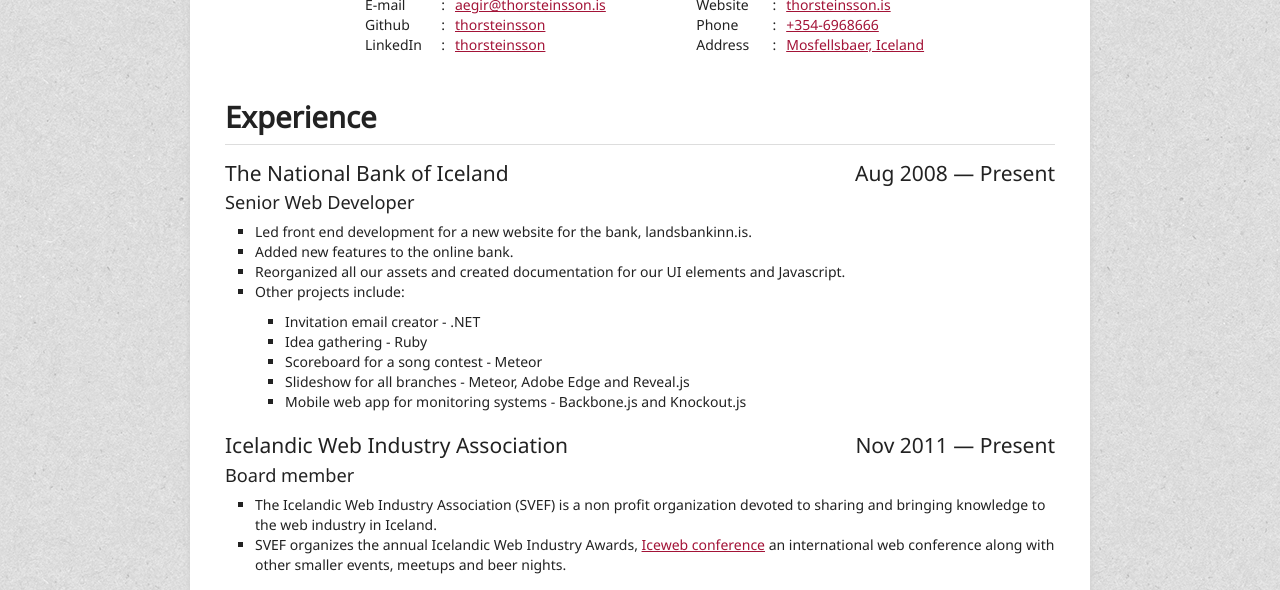
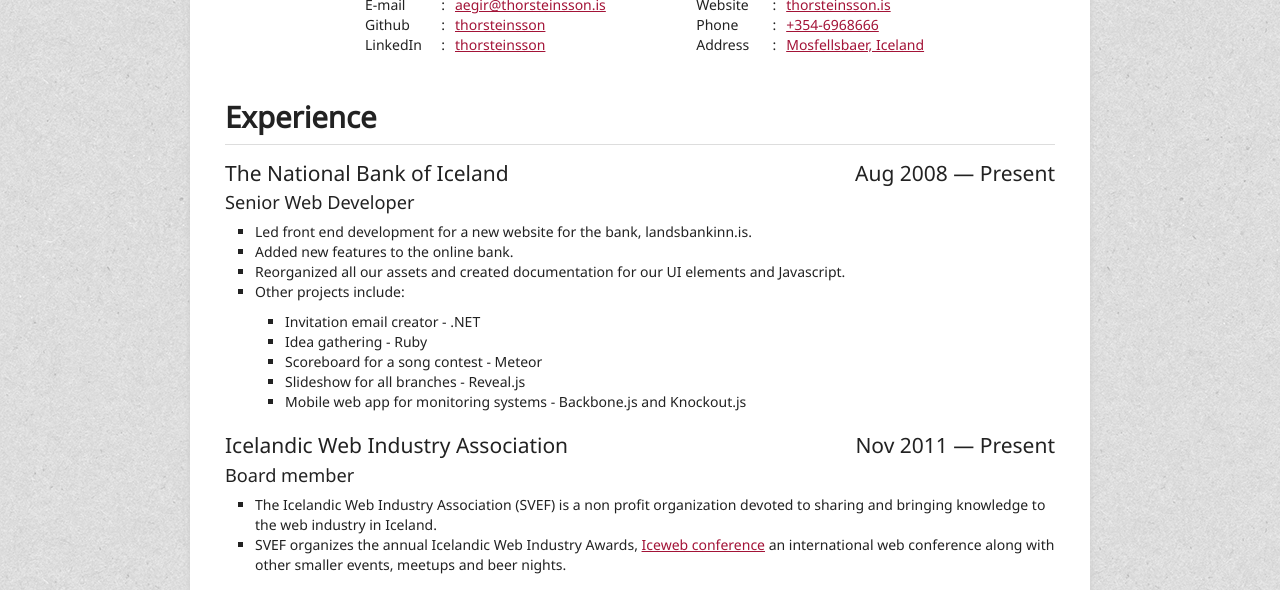
Before and after one commit to thorsteinsson/cv, a plain HTML site: page index.html in a window 1280 px wide. Shown: the part 210-800 px from the top of the page. Drawn offline with Linux system fonts and the light colour scheme.

Commit message:
Changed info about current job.

```diff
--- a/index.html
+++ b/index.html
@@ -97,7 +97,7 @@
 								<li>Invitation email creator - .NET</li>
 								<li>Idea gathering - Ruby</li>
 								<li>Scoreboard for a song contest - Meteor</li>
-								<li>Slideshow for all branches - Meteor, Adobe Edge and Reveal.js</li>
+								<li>Slideshow for all branches - Reveal.js</li>
 								<li>Mobile web app for monitoring systems - Backbone.js and Knockout.js</li>
 							</ul>
 						</li>
```
